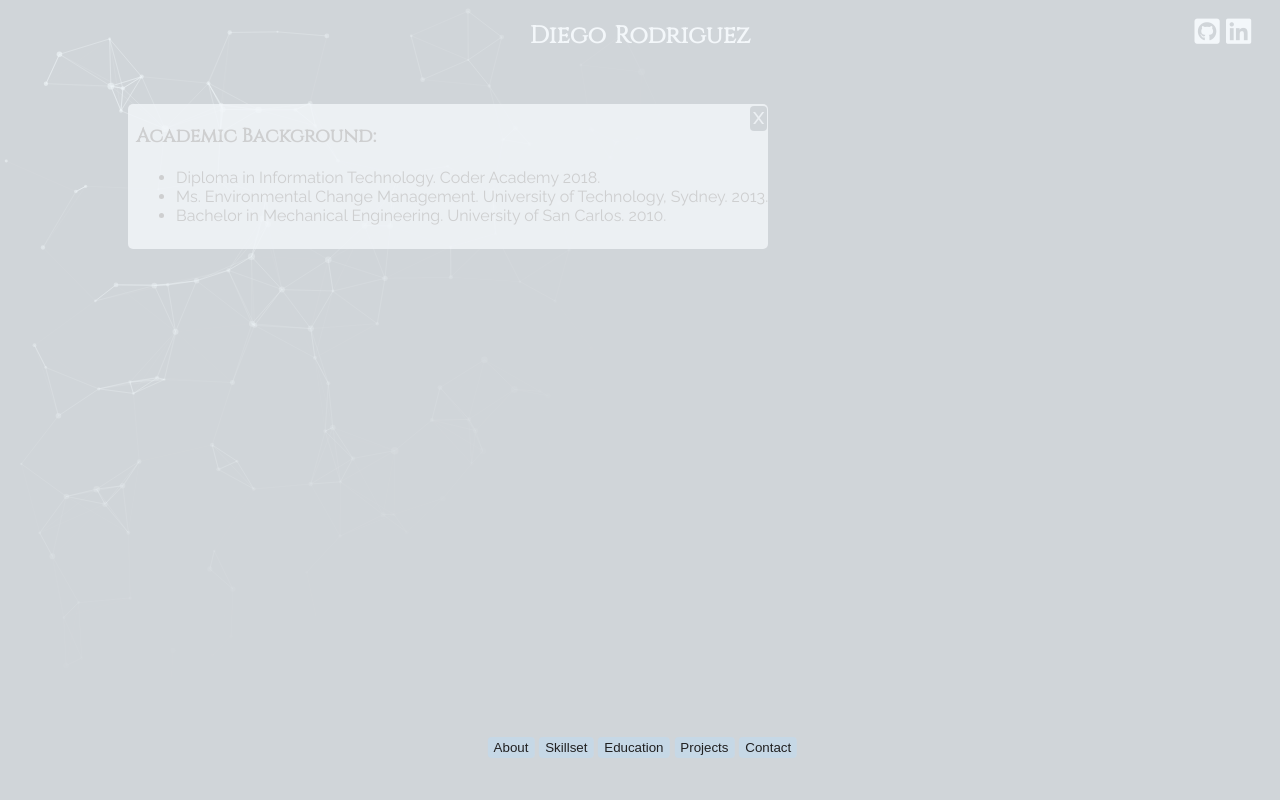
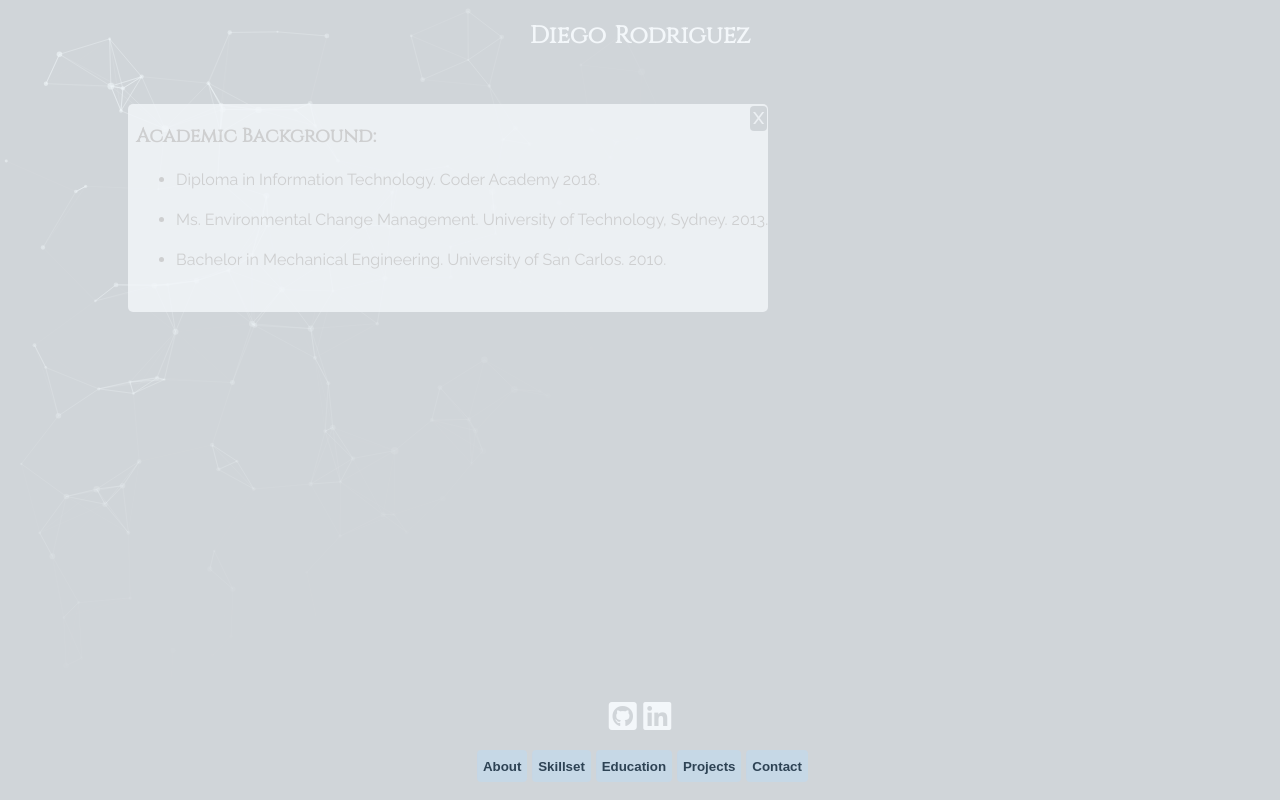
Before and after one commit to DiegoRodriguez2018/diego-rodriguez-portfolio-original-version, a React (Create React App) app: page / in a window 1280 px wide. Both pictures are taken after a click on the button "Education". Built offline with nearby package versions, Linux system fonts and the light colour scheme.

Commit message:
Added styling to navbar-options.

```diff
--- a/src/Components/NavBar.css
+++ b/src/Components/NavBar.css
@@ -4,7 +4,7 @@ Error: Undefined variable: "$main-content-font".
 
 5:   position: absolute;
 6:   display: flex;
-7:   bottom: 5%;
+7:   bottom: 2%;
 8:   left: 50%;
 9:   transform: translateX(-50%);
 10:   font-family: $main-content-font;
@@ -69,4 +69,4 @@ src/Components/NavBar.scss:10
 body:before {
   white-space: pre;
   font-family: monospace;
-  content: "Error: Undefined variable: \"$main-content-font\".\A         on line 10 of src/Components/NavBar.scss\A \A 5:   position: absolute;\A 6:   display: flex;\A 7:   bottom: 5%;\A 8:   left: 50%;\A 9:   transform: translateX(-50%);\A 10:   font-family: $main-content-font;\A 11:   font-size: 1.25rem;\A 12:   width: auto;\A 13:   height: auto;\A 14:   z-index: 1;  \A 15: "; }
+  content: "Error: Undefined variable: \"$main-content-font\".\A         on line 10 of src/Components/NavBar.scss\A \A 5:   position: absolute;\A 6:   display: flex;\A 7:   bottom: 2%;\A 8:   left: 50%;\A 9:   transform: translateX(-50%);\A 10:   font-family: $main-content-font;\A 11:   font-size: 1.25rem;\A 12:   width: auto;\A 13:   height: auto;\A 14:   z-index: 1;  \A 15: "; }
--- a/src/Components/NavBar.scss
+++ b/src/Components/NavBar.scss
@@ -4,7 +4,7 @@
   opacity: 0.95;
   position: absolute;
   display: flex;
-  bottom: 5%;
+  bottom: 2%;
   left: 50%;
   transform: translateX(-50%);
   font-family: $main-content-font;
@@ -16,10 +16,10 @@
   .navbar-options {
     display: flex;
     button {
+      cursor: pointer;
       margin-left: .3rem;
       // width: 5rem;
       opacity: 0.95;
-      color: $button-blue;
       background: $light-blue;
       border: 0px;
       border-radius: 4px;
@@ -28,12 +28,15 @@
       margin-bottom: .1rem;
       padding-top: .2rem;
       padding-bottom: .2rem;
+      height: 2rem;
+      font-weight: 600;
 
       text-decoration: none;
-      color: $font-shadow;
+      color: $dark-blue;
       &:hover {
-        background: $button-blue;
+        background: $dark-blue;
         color: $light-blue;
+        border: 1px solid $light-blue;
       }
       &:visited {
         color: $button-blue;
--- a/src/Components/Socials.scss
+++ b/src/Components/Socials.scss
@@ -1,11 +1,12 @@
 .socials-section {
     position: absolute;
-    right: 2%;
-    top: 2%;
+    left: 50%;
+    bottom: 8%;
+    transform: translateX(-50%);
     display: flex;
     animation: zoom 800ms 1 ease;
     .socials {
-      font-size: 1.8rem;
+      font-size: 2rem;
       color: $light-blue;
       a {
         color: $light-blue;
--- a/src/Sections/Sections.scss
+++ b/src/Sections/Sections.scss
@@ -28,6 +28,13 @@ footer {
   padding-bottom: 0.5rem;
   overflow-y: auto;
   hyphens: auto;
+}
+
+.education-container {
+  li{
+    line-height: 1.5rem;
+    padding-bottom: 1rem;
+  }
 }
 
 /* end formating seccions */
--- a/src/stylesheets/styles.css
+++ b/src/stylesheets/styles.css
@@ -10,12 +10,13 @@ canvas {
 
 .socials-section {
   position: absolute;
-  right: 2%;
-  top: 2%;
+  left: 50%;
+  bottom: 8%;
+  transform: translateX(-50%);
   display: flex;
   animation: zoom 800ms 1 ease; }
   .socials-section .socials {
-    font-size: 1.8rem;
+    font-size: 2rem;
     color: #c6d8e8; }
     .socials-section .socials a {
       color: #c6d8e8;
@@ -93,7 +94,7 @@ canvas {
   opacity: 0.95;
   position: absolute;
   display: flex;
-  bottom: 5%;
+  bottom: 2%;
   left: 50%;
   transform: translateX(-50%);
   font-family: "Raleway", sans-serif;
@@ -104,9 +105,9 @@ canvas {
   .navbar-section .navbar-options {
     display: flex; }
     .navbar-section .navbar-options button {
+      cursor: pointer;
       margin-left: .3rem;
       opacity: 0.95;
-      color: #004179;
       background: #c6d8e8;
       border: 0px;
       border-radius: 4px;
@@ -115,11 +116,14 @@ canvas {
       margin-bottom: .1rem;
       padding-top: .2rem;
       padding-bottom: .2rem;
+      height: 2rem;
+      font-weight: 600;
       text-decoration: none;
-      color: #0d0d0d; }
+      color: #1c3346; }
       .navbar-section .navbar-options button:hover {
-        background: #004179;
-        color: #c6d8e8; }
+        background: #1c3346;
+        color: #c6d8e8;
+        border: 1px solid #c6d8e8; }
       .navbar-section .navbar-options button:visited {
         color: #004179; }
 
@@ -219,6 +223,10 @@ footer {
   overflow-y: auto;
   hyphens: auto; }
 
+.education-container li {
+  line-height: 1.5rem;
+  padding-bottom: 1rem; }
+
 /* end formating seccions */
 .skillset {
   display: flex;
```
Also changed, not shown: src/Components/Components.css (+4 -4 lines), src/Components/Socials.css (+14 -14 lines), 1 other file (tests, documents, lock files or other folders).
